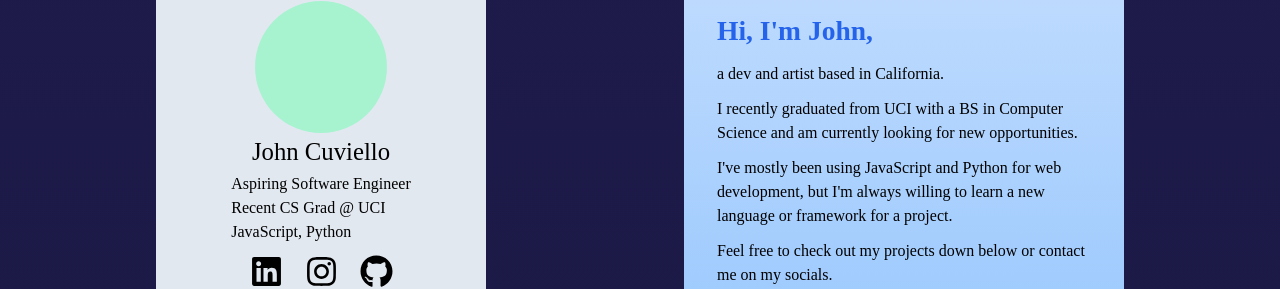
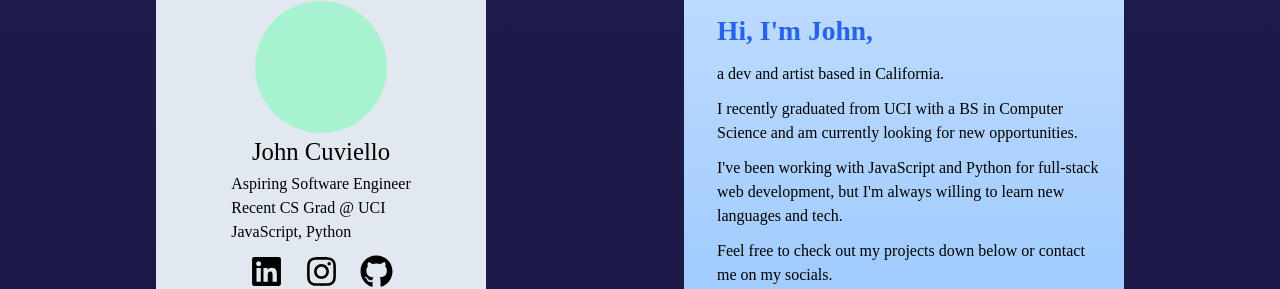
Before and after one commit to parmeyjohn/portfolio, a React (Create React App) app: page / in a window 1280 px wide. Shown: the part 65-354 px from the top of the page. Built offline with nearby package versions, Linux system fonts and the light colour scheme; a web font is replaced by a local one.

Commit message:
fixed project image

```diff
--- a/src/App.js
+++ b/src/App.js
@@ -58,9 +58,8 @@ const App = () => {
                   and am currently looking for new opportunities.
                 </li>
                 <li className="pb-2">
-                  I've mostly been using JavaScript and Python for web
-                  development, but I'm always willing to learn a new language or
-                  framework for a project.
+                  I've been working with JavaScript and Python for full-stack web
+                  development, but I'm always willing to learn new languages and tech.
                 </li>
                 <li className="pb-2">
                   Feel free to check out my projects down below or contact me on
--- a/src/components/Project.js
+++ b/src/components/Project.js
@@ -7,7 +7,7 @@ const Project = ({ title, link, media, bullets, tags }) => {
   return (
     <div className="bg-gradient-to-t from-blue-300 to-blue-200 rounded-xl p-4 m-8 h-fit">
 
-      <div className="flex justify-center">
+      <div className="flex justify-center hidden">
         <iframe width="360" height="200" src="https://www.youtube.com/embed/Q6MemVxEquE" title="YouTube video player" frameborder="0" allow="accelerometer; autoplay; clipboard-write; encrypted-media; gyroscope; picture-in-picture; web-share" allowfullscreen></iframe>
       </div>
       { link ? <a href={link}><h1 className="text-lg p-1 text-blue-700 font-semibold">{title}</h1></a>: <h1 className="text-lg p-1 text-blue-700 font-semibold">{title}</h1> }
```
